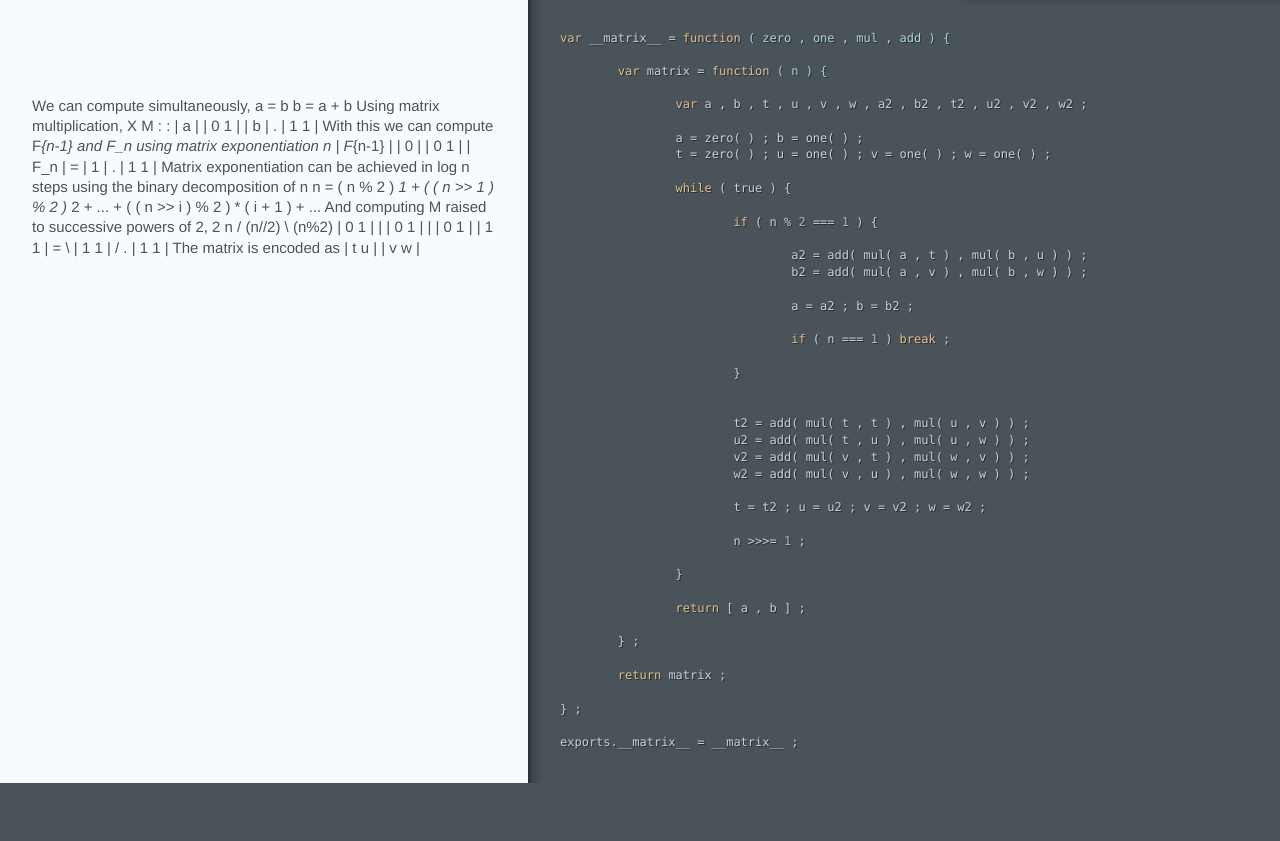
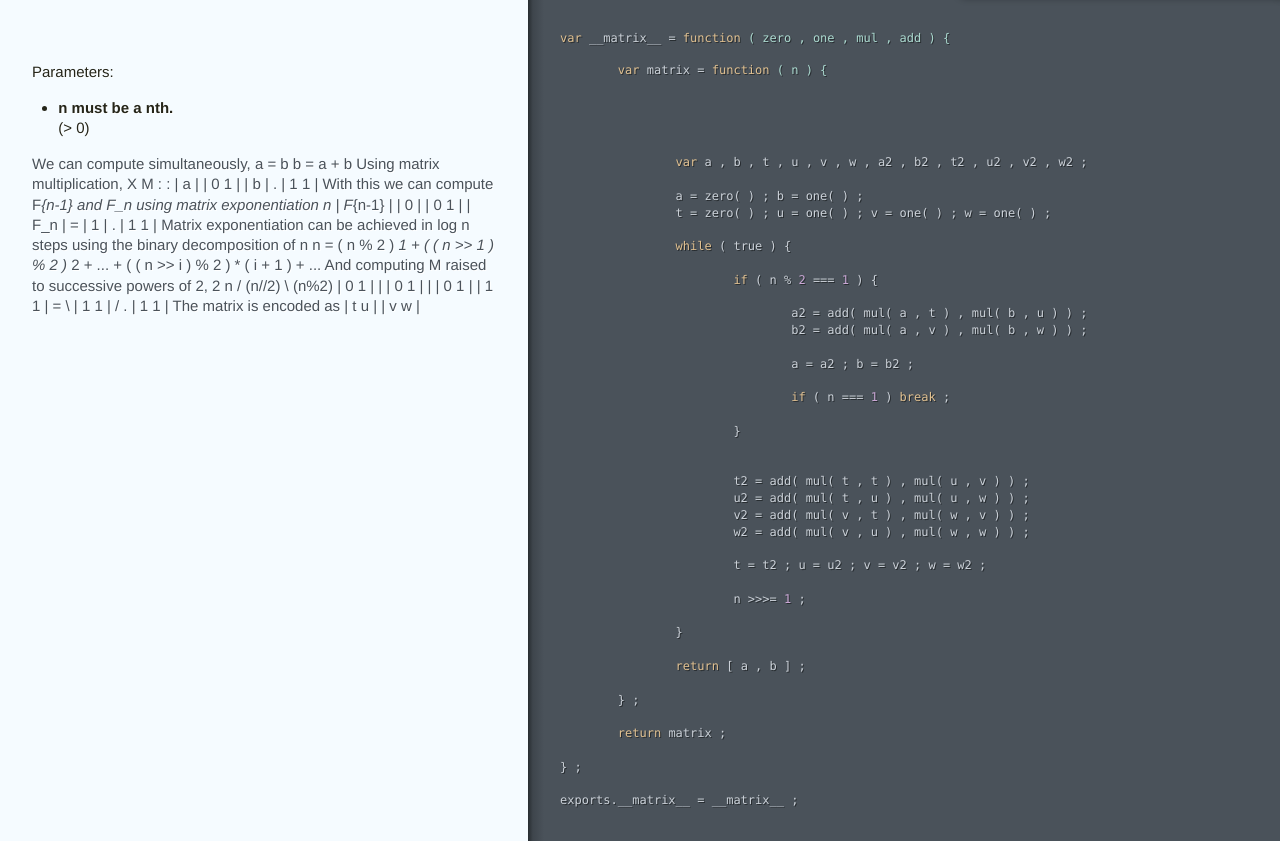
Before and after one commit to make-github-pseudonymous-again/js-fibonacci, a plain HTML site: page matrix.html in a window 1280 px wide. Shown: the part 36-877 px from the top of the page. Before the commit the page ends 819 px from the top, so only its background shows below. Drawn offline with Linux system fonts and the light colour scheme.

Commit message:
Generated documentation for 25ab9e00647d4c28ec10dedbc70301c736ea964c

```diff
--- a/matrix.html
+++ b/matrix.html
@@ -1,6 +1,7 @@
-<!DOCTYPE html><html lang="en"><head><title>matrix</title></head><meta http-equiv="Content-Type" content="text/html; charset=utf-8"><meta name="viewport" content="width=device-width, initial-scale=1.0, minimum-scale=1.0, maximum-scale=1.0"><meta name="groc-relative-root" content=""><meta name="groc-document-path" content="matrix"><meta name="groc-project-path" content="js/src/matrix.js"><meta name="groc-github-url" content="https://github.com/aureooms/js-fibonacci"><link rel="stylesheet" type="text/css" media="all" href="assets/style.css"><script type="text/javascript" src="assets/behavior.js"></script><body><div id="meta"><div class="file-path"><a href="https://github.com/aureooms/js-fibonacci/blob/master/js/src/matrix.js">js/src/matrix.js</a></div></div><div id="document"><div class="segment"><div class="code"><div class="wrapper"><span class="hljs-keyword">var</span> __matrix__ = <span class="hljs-function"><span class="hljs-keyword">function</span> <span class="hljs-params">( zero , one , mul , add )</span> {</span>
-
-	<span class="hljs-keyword">var</span> matrix = <span class="hljs-function"><span class="hljs-keyword">function</span> <span class="hljs-params">( n )</span> {</span></div></div></div><div class="segment"><div class="comments "><div class="wrapper"><p>We can compute simultaneously,
+<!DOCTYPE html><html lang="en"><head><title>matrix</title></head><meta http-equiv="Content-Type" content="text/html; charset=utf-8"><meta name="viewport" content="width=device-width, initial-scale=1.0, minimum-scale=1.0, maximum-scale=1.0"><meta name="groc-relative-root" content=""><meta name="groc-document-path" content="matrix"><meta name="groc-project-path" content="js/src/matrix.js"><meta name="groc-github-url" content="https://github.com/aureooms/js-fibonacci"><link rel="stylesheet" type="text/css" media="all" href="assets/style.css"><script type="text/javascript" src="assets/behavior.js"></script><body><div id="meta"><div class="file-path"><a href="https://github.com/aureooms/js-fibonacci/blob/master/js/src/matrix.js">js/src/matrix.js</a></div></div><div id="document"><div class="segment"><div class="code"><div class="wrapper"><span class="hljs-keyword">var</span> __matrix__ = <span class="hljs-function"><span class="hljs-keyword">function</span> <span class="hljs-params">( zero , one , mul , add )</span> {</span></div></div></div><div class="segment"><div class="comments doc-section"><div class="wrapper"><p>Parameters:</p>
+<ul>
+<li><strong>n must be a nth.</strong><br/>(&gt; 0)</li>
+</ul></div></div><div class="code"><div class="wrapper">	<span class="hljs-keyword">var</span> matrix = <span class="hljs-function"><span class="hljs-keyword">function</span> <span class="hljs-params">( n )</span> {</span></div></div></div><div class="segment"><div class="comments "><div class="wrapper"><p>We can compute simultaneously,
       a   =      b
       b   =  a + b
 Using matrix multiplication,
```
Also changed, not shown: rarray.html (+1 -1 lines).
